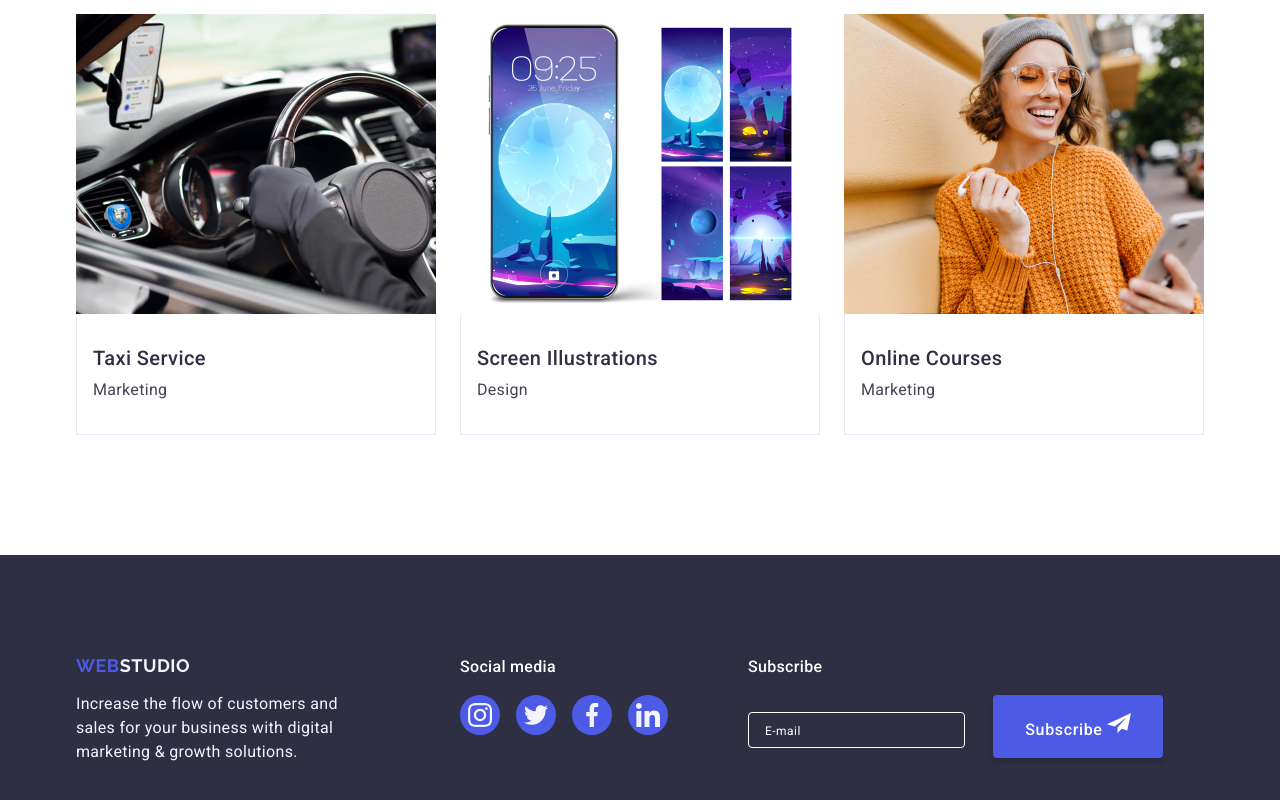
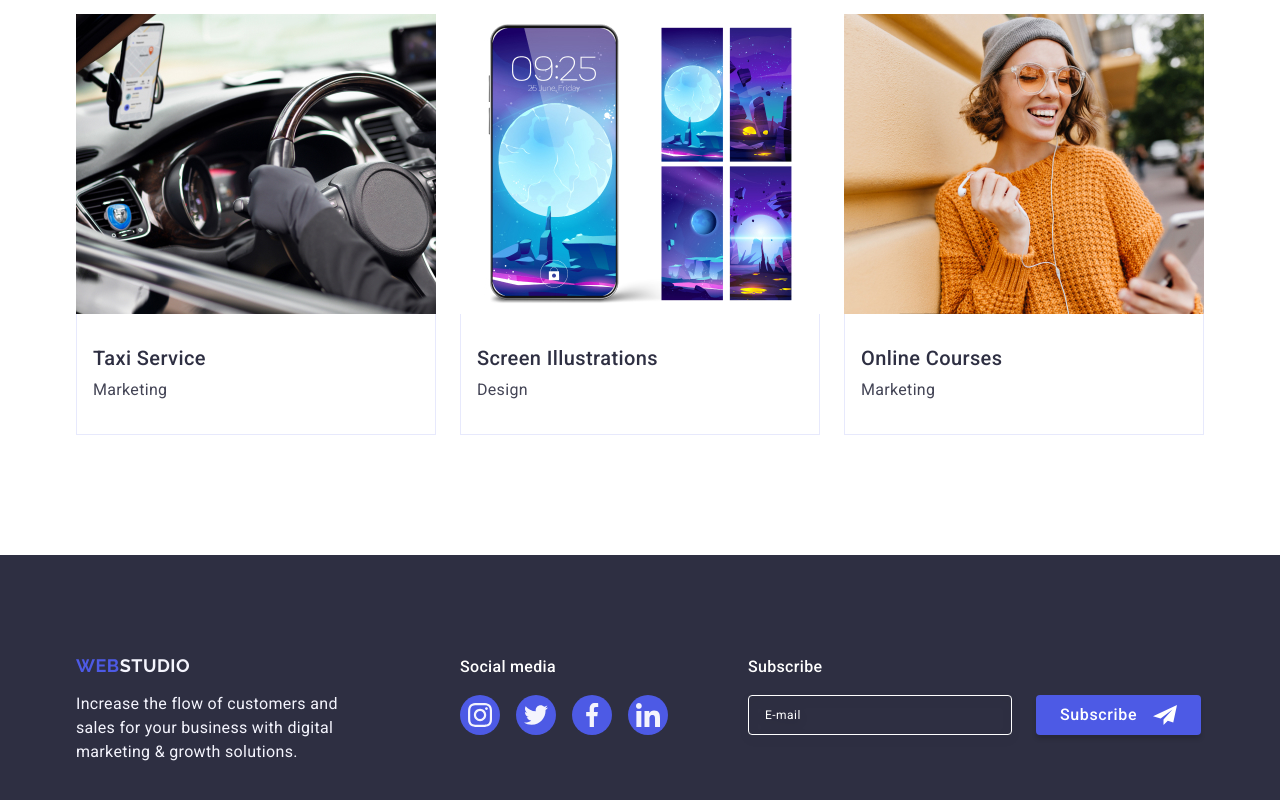
Before and after one commit to sofiachaikovska/goit-markup-hw-05, a plain HTML site: page index.html in a window 1280 px wide. Shown: the part 2620-3420 px from the top of the page. Drawn offline with nearby package versions, Linux system fonts and the light colour scheme.

Commit message:
Changed footer form

```diff
--- a/css/styles.css
+++ b/css/styles.css
@@ -528,12 +528,25 @@ background-color: var(--c-primary);
   margin-bottom: 16px;
 }
 
+.footer-form {
+  display: flex;
+  align-items: center;
+  justify-content: center;
+  gap: 24px;
+}
+
 .footer-input {
   border: 1px solid var(--c-primary);
   border-radius: 4px;
-  background-color: var(--c-background-dark);
-  padding: 8px 16px;
-  margin-right: 24px;
+  color: var(--c-primary);
+  background-color: transparent;
+  width: 264px;
+  height: 40px;
+  font-size: 12px;
+  line-height: 1.5;
+  letter-spacing: 0.04em;
+  padding-left: 16px;
+  filter: drop-shadow(0px 4px 4px rgba(0, 0, 0, 0.15));
 }
 
 .footer-input::placeholder {
@@ -545,6 +558,10 @@ background-color: var(--c-primary);
 }
 
 .footer-form-button {
+  display: flex;
+  align-items: center;
+  justify-content: center;
+  gap: 16px;
   color: var(--c-primary);
   background-color: #4d5ae5;
   font-family: inherit;
@@ -556,9 +573,10 @@ background-color: var(--c-primary);
   border: none;
   border-radius: 4px;
   box-shadow: 0px 4px 4px 0px rgba(0, 0, 0, 0.15);
-  padding: 16px 32px;
+  padding: 8px 24px;
   margin: 0 auto;
-  min-width: 169px;
+  max-width: 165px;
+  height: 40px;
 
   transition: background-color 250ms cubic-bezier(0.4, 0, 0.2, 1);
 }
@@ -573,6 +591,11 @@ background-color: var(--c-primary);
 
 .footer-form-icon {
   fill: var(--c-primary);
+}
+
+.footer-form-icon-container {
+  width: 24px;
+  height: 24px;
 }
 
 /* Modal */
--- a/index.html
+++ b/index.html
@@ -421,21 +421,23 @@
             </li>
           </ul>
         </div>
-        <div>
+        <div class="footer-form-container">
           <p class="footer-form-paragraph">Subscribe</p>
-          <form name="subscribing-form">
-            <label class="footer-label visually-hidden" for="user-e-mail">Subscribe</label>
-            <input
+          <form class="footer-form" name="subscribing-form">
+            <label class="footer-label">
+              <input
             class="footer-input"
-            id="user-e-mail"
             type="email"
             name="user-e-mail"
             placeholder="E-mail">
+            </label>
             <button class="footer-form-button" type="submit">
               Subscribe
+              <div class="footer-form-icon-container">
               <svg class="footer-form-icon" width="24" height="24">
                 <use href="./images/icons.svg#icon-send"></use>
               </svg>
+              </div>
             </button>
           </form>
         </div>
```
